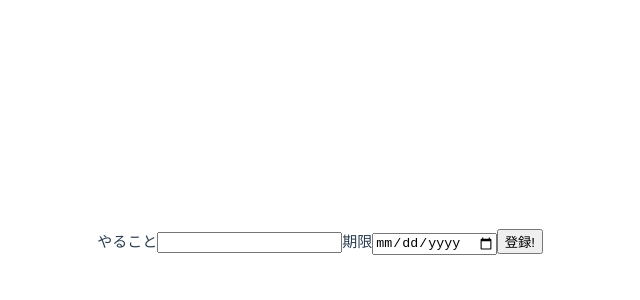
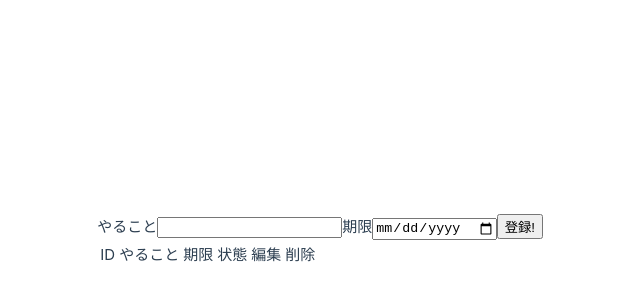
Before and after one commit to AlissaViolet0913/vue_todoApp, a Vue app: page / in a window 1280 px wide. Shown: the part 158-458 px from the top of the page, without its empty margins (97-737 px from the left). Built offline with nearby package versions, Linux system fonts and the light colour scheme.

Commit message:
タスク一覧表示・バリデーション追加

```diff
--- a/src/App.vue
+++ b/src/App.vue
@@ -4,7 +4,7 @@ import TodoApp from "./components/TodoApp.vue";
 
 <template>
   <div>
-    <TodoApp ></TodoApp>
+    <TodoApp />
   </div>
 </template>
 
--- a/src/components/TodoInput.vue
+++ b/src/components/TodoInput.vue
@@ -4,9 +4,17 @@ import { ref } from "vue";
 
 const input = ref("");
 const inputDate = ref("");
+const isErrMsg = ref(false);
 
 function onSubmitForm(e){
     e.preventDefault();
+
+    // 入力が無い場合にはエラーメッセージを表示して処理を終了させる
+    if(input.value=="" || inputDate.value==""){
+        isErrMsg.value = true;
+        return;
+    }
+
     // ローカルストレージからデータ取得
     // JSON.parseでJSON形式から配列で扱えるように変換
     const items = JSON.parse(localStorage.getItem("items")) || [];
@@ -33,6 +41,7 @@ function onSubmitForm(e){
 
 <template>
     <div>
+        <p v-if="isErrMsg" class="errMsg">タスク・期限を両方入力してください。</p>
         <form @submit="onSubmitForm">
             <label for="todo">やること<input type="text" name="todo" id="todo" v-model="input"/></label>
             <label for="date">期限<input type="date" name="date" id="date" v-model="inputDate"/></label>
@@ -40,3 +49,9 @@ function onSubmitForm(e){
         </form>
     </div>
 </template>
+
+<style>
+.errMsg{
+    color: red;
+}
+</style>
--- a/src/components/TodoListView.vue
+++ b/src/components/TodoListView.vue
@@ -1,3 +1,27 @@
+<!-- タスク表示 -->
+
+<script setup>
+// ローカルストレージからデータ取得
+const items = JSON.parse(localStorage.getItem("items")) || [];
+</script>
+
 <template>
-
+    <table>
+        <tr>
+            <th class="th-id">ID</th>
+            <th class="th-value">やること</th>
+            <th class="th-limit">期限</th>
+            <th class="th-state">状態</th>
+            <th class="th-edit">編集</th>
+            <th class="th-delete">削除</th>
+        </tr>
+        <tr v-for="item in items" :key="item.id">
+            <td>{{ item.id }}</td>
+            <td>{{ item.content }}</td>
+            <td>{{ item.limit }}</td>
+            <td>{{ item.state.value }}</td>
+            <td><button>編集</button></td>
+            <td><button>削除</button></td>
+        </tr>
+    </table>
 </template>
```
